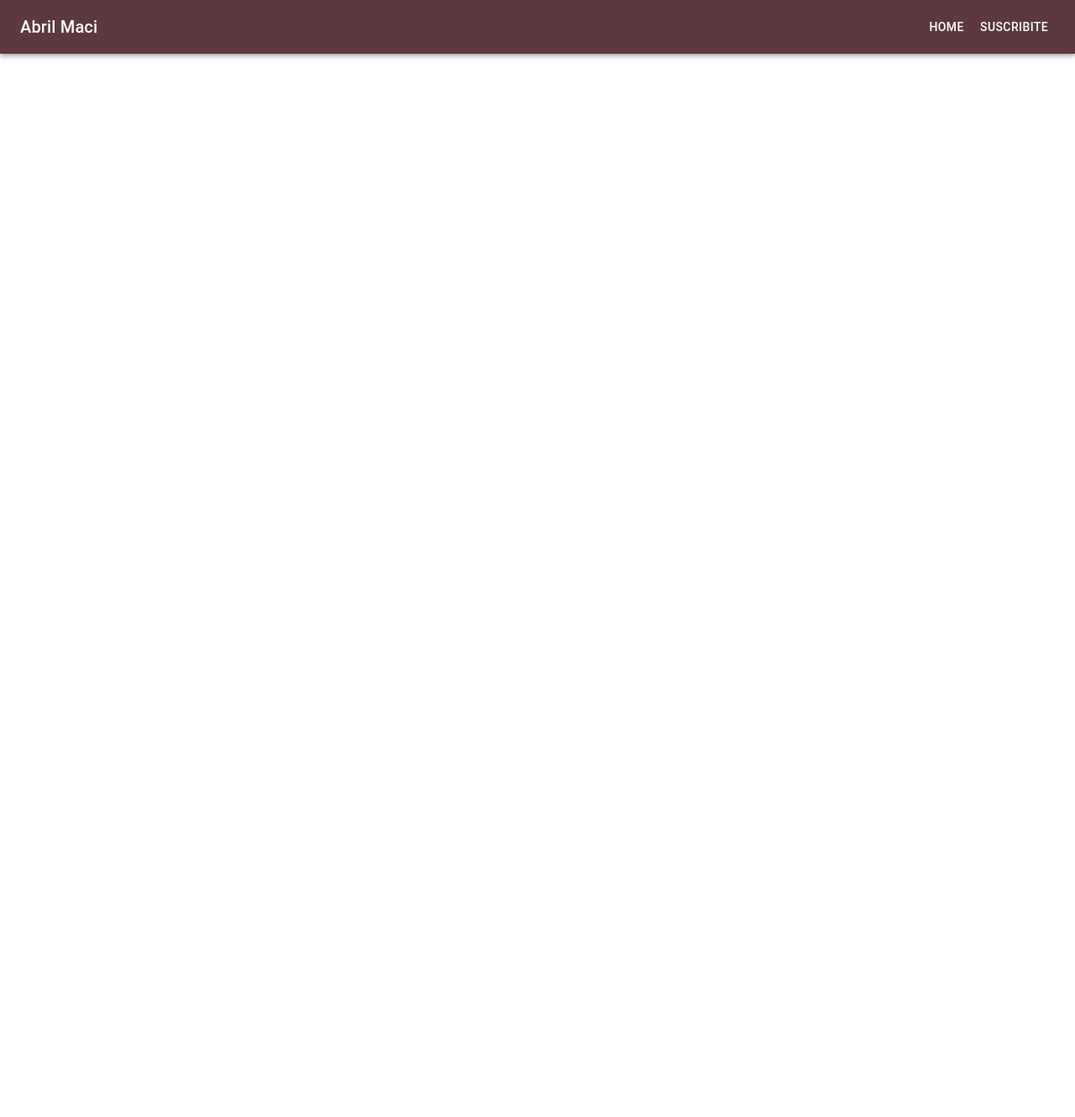
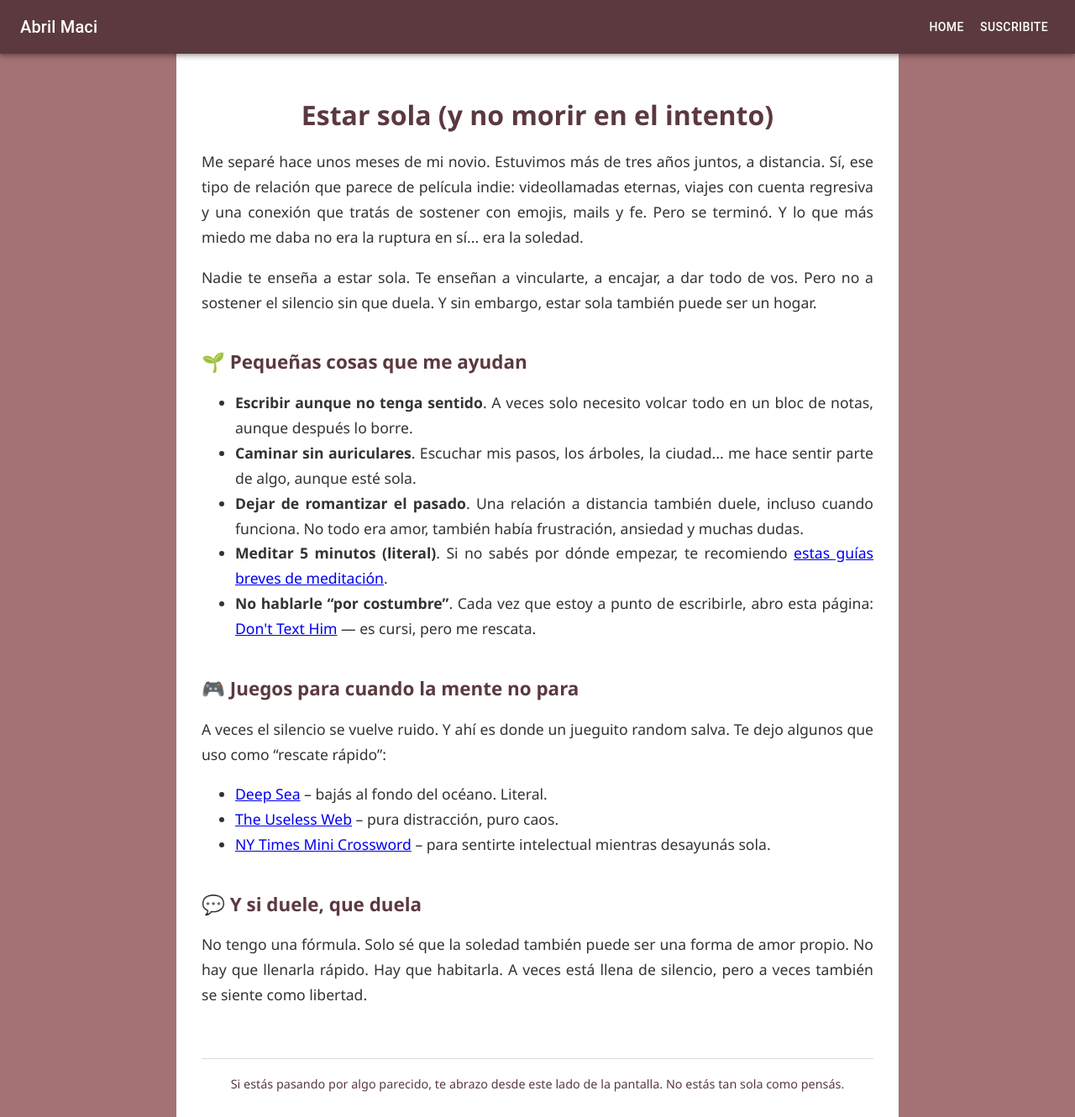
Before and after one commit to amaci003/blog-ddw-uade, a React (Create React App) app: page /blog/5 in a window 1280 px wide. Shown: the whole page at 84% size. Before the commit the page ends 800 px from the top, so only its background shows below. Built offline with nearby package versions, Linux system fonts and the light colour scheme.

Commit message:
mas cambios

```diff
--- a/src/blogs/CuartoBlog.jsx
+++ b/src/blogs/CuartoBlog.jsx
@@ -10,6 +10,23 @@ const CuartoBlog = () => {
 
       <div className="div-contenedorBis">
 
+        <h2 className="blog-subtitle">Canción de hoy: Planeando el tiempo</h2>
+
+        <p className="blog-text">
+          Hay días donde todo parece flotar en el aire. Esta canción acompaña esa sensación como si fuera banda sonora de lo invisible. Dale play y seguí leyendo.
+        </p>
+
+        <div style={{ display: 'flex', justifyContent: 'center', margin: '30px 0' }}>
+          <iframe
+            width="300"
+            height="170"
+            src="https://www.youtube.com/embed/MQPkwM6JGKM"
+            title="Planeando el tiempo - Elsa y Elmar"
+            frameBorder="0"
+            allow="accelerometer; autoplay; clipboard-write; encrypted-media; gyroscope; picture-in-picture"
+            allowFullScreen
+          ></iframe>
+        </div>
       </div>
     </>
   );
--- a/src/blogs/QuintoBlog.jsx
+++ b/src/blogs/QuintoBlog.jsx
@@ -5,12 +5,52 @@ import '../App.css';
 const QuintoBlog = () => {
   return (
     <>
-      <NavBar />
 
+      <div style={{ backgroundColor: '#a47174	', minHeight: '100vh' }}>
+        <NavBar />
 
-      <div className="div-contenedorBis">
+        <div className="div-contenedorBis">
+          <h1 className="blog-title">Estar sola (y no morir en el intento)</h1>
 
+          <p className="blog-text">
+            Me separé hace unos meses de mi novio. Estuvimos más de tres años juntos, a distancia. Sí, ese tipo de relación que parece de película indie: videollamadas eternas, viajes con cuenta regresiva y una conexión que tratás de sostener con emojis, mails y fe. Pero se terminó. Y lo que más miedo me daba no era la ruptura en sí... era la soledad.
+          </p>
+
+          <p className="blog-text">
+            Nadie te enseña a estar sola. Te enseñan a vincularte, a encajar, a dar todo de vos. Pero no a sostener el silencio sin que duela. Y sin embargo, estar sola también puede ser un hogar.
+          </p>
+
+          <h2 className="blog-subtitle">🌱 Pequeñas cosas que me ayudan</h2>
+
+          <ul className="blog-text">
+            <li><strong>Escribir aunque no tenga sentido</strong>. A veces solo necesito volcar todo en un bloc de notas, aunque después lo borre.</li>
+            <li><strong>Caminar sin auriculares</strong>. Escuchar mis pasos, los árboles, la ciudad... me hace sentir parte de algo, aunque esté sola.</li>
+            <li><strong>Dejar de romantizar el pasado</strong>. Una relación a distancia también duele, incluso cuando funciona. No todo era amor, también había frustración, ansiedad y muchas dudas.</li>
+            <li><strong>Meditar 5 minutos (literal)</strong>. Si no sabés por dónde empezar, te recomiendo <a href="https://www.youtube.com/playlist?list=PLS2RRDvDmjhQ4r9vI3ydlDF9YcpdXN38G" target="_blank" rel="noopener noreferrer">estas guías breves de meditación</a>.</li>
+            <li><strong>No hablarle “por costumbre”</strong>. Cada vez que estoy a punto de escribirle, abro esta página: <a href="https://donttexthim.com/" target="_blank" rel="noopener noreferrer">Don't Text Him</a> — es cursi, pero me rescata.</li>
+          </ul>
+
+          <h2 className="blog-subtitle">🎮 Juegos para cuando la mente no para</h2>
+          <p className="blog-text">
+            A veces el silencio se vuelve ruido. Y ahí es donde un jueguito random salva. Te dejo algunos que uso como “rescate rápido”:
+          </p>
+          <ul className="blog-text">
+            <li><a href="https://neal.fun/deep-sea/" target="_blank" rel="noopener noreferrer">Deep Sea</a> – bajás al fondo del océano. Literal.</li>
+            <li><a href="https://theuselessweb.com/" target="_blank" rel="noopener noreferrer">The Useless Web</a> – pura distracción, puro caos.</li>
+            <li><a href="https://www.nytimes.com/crosswords" target="_blank" rel="noopener noreferrer">NY Times Mini Crossword</a> – para sentirte intelectual mientras desayunás sola.</li>
+          </ul>
+
+          <h2 className="blog-subtitle">💬 Y si duele, que duela</h2>
+          <p className="blog-text">
+            No tengo una fórmula. Solo sé que la soledad también puede ser una forma de amor propio. No hay que llenarla rápido. Hay que habitarla. A veces está llena de silencio, pero a veces también se siente como libertad.
+          </p>
+
+          <div className="blog-footer">
+            Si estás pasando por algo parecido, te abrazo desde este lado de la pantalla. No estás tan sola como pensás.
+          </div>
+        </div>
       </div>
+
     </>
   );
 };
```
